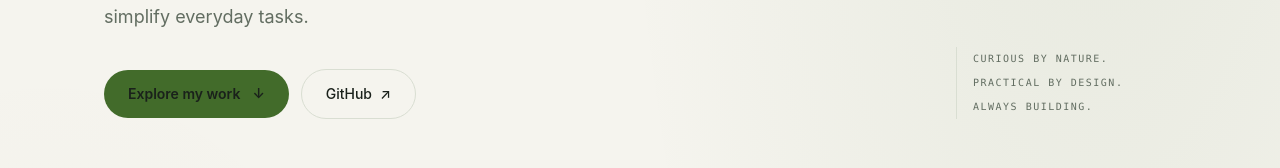
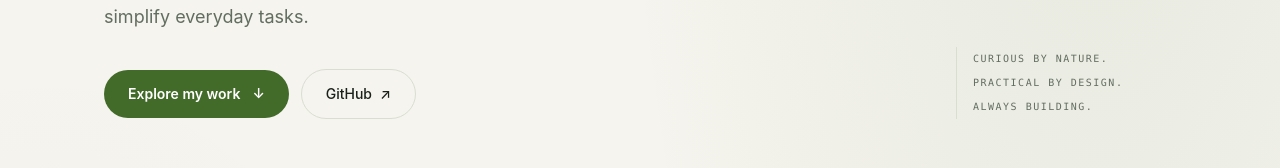
Before and after one commit to leenusdarnal/leenusdarnal.github.io, a SvelteKit app: page / in a window 1280 px wide. Shown: the part 585-753 px from the top of the page. Built offline with nearby package versions, Linux system fonts and the light colour scheme.

Commit message:
Apply accent contrast token directly to homepage text

```diff
--- a/src/routes/+page.svelte
+++ b/src/routes/+page.svelte
@@ -118,7 +118,7 @@
 
   <header class="flex items-center justify-between gap-3 border-b border-[var(--line)] py-4 sm:py-5">
     <a href="#top" aria-label="L. Leenus Darnal. — home" class="group flex min-w-0 shrink-0 items-center gap-2 text-xs font-semibold tracking-tight no-underline sm:gap-3 sm:text-sm">
-      <span aria-hidden="true" class="grid size-8 place-items-center rounded-full bg-[var(--accent)] text-sm font-black text-[var(--accent-contrast)] sm:size-9">L.</span>
+      <span aria-hidden="true" class="grid size-8 place-items-center rounded-full bg-[var(--accent)] text-sm font-black text-[var(--accent-contrast)] sm:size-9" style="color: var(--accent-contrast)">L.</span>
       <span>Leenus Darnal<span class="text-[var(--accent)]">.</span></span>
     </a>
 
@@ -162,7 +162,7 @@
           Small web tools, practical applications and experiments made to simplify everyday tasks.
         </p>
         <div class="mt-7 flex flex-wrap items-center gap-3 sm:mt-9">
-          <a href="#work" class="inline-flex min-h-11 items-center gap-2 rounded-full bg-[var(--accent)] px-5 py-3 text-sm font-semibold text-[var(--accent-contrast)] transition hover:-translate-y-0.5 sm:gap-3 sm:px-6 sm:py-3.5 hover:shadow-[0_12px_30px_color-mix(in_srgb,var(--accent)_20%,transparent)]">
+          <a href="#work" class="inline-flex min-h-11 items-center gap-2 rounded-full bg-[var(--accent)] px-5 py-3 text-sm font-semibold text-[var(--accent-contrast)] transition hover:-translate-y-0.5 sm:gap-3 sm:px-6 sm:py-3.5 hover:shadow-[0_12px_30px_color-mix(in_srgb,var(--accent)_20%,transparent)]" style="color: var(--accent-contrast)">
             Explore my work <span aria-hidden="true">↓</span>
           </a>
           <a href="https://github.com/leenusdarnal" target="_blank" rel="noopener noreferrer" class="inline-flex min-h-11 items-center gap-2 rounded-full border border-[var(--line)] px-5 py-3 text-sm font-medium text-[var(--ink)] transition hover:border-[var(--accent)] sm:px-6 sm:py-3.5">
@@ -270,7 +270,7 @@
                   </div>
                   <div class="relative flex aspect-[4/5] items-center justify-center overflow-hidden rounded-2xl border border-[var(--line)] p-3 shadow-lg sm:p-4" style="background-color:var(--panel);background-image:linear-gradient(45deg,var(--line) 25%,transparent 25%),linear-gradient(-45deg,var(--line) 25%,transparent 25%),linear-gradient(45deg,transparent 75%,var(--line) 75%),linear-gradient(-45deg,transparent 75%,var(--line) 75%);background-size:18px 18px;background-position:0 0,0 9px,9px -9px,-9px 0;">
                     <div class="relative h-[72%] w-[48%] rounded-t-[48%] bg-[#e2c1a1] shadow-xl"></div>
-                    <span class="absolute left-3 top-3 rounded-full bg-[var(--accent)] px-2 py-1 font-mono text-[8px] text-[var(--accent-contrast)]">CUTOUT</span>
+                    <span class="absolute left-3 top-3 rounded-full bg-[var(--accent)] px-2 py-1 font-mono text-[8px] text-[var(--accent-contrast)]" style="color: var(--accent-contrast)">CUTOUT</span>
                   </div>
                 </div>
               {/if}
@@ -309,7 +309,7 @@
           <p class="mt-5 max-w-lg text-sm leading-7 text-[var(--muted)]">I'm always happy to hear about ideas, useful tools and interesting projects.</p>
         </div>
         <div class="flex flex-wrap gap-3 text-sm font-semibold sm:gap-4">
-          <a class="inline-flex min-h-11 items-center gap-2 rounded-full bg-[var(--accent)] px-4 py-3 text-[var(--accent-contrast)] transition hover:-translate-y-0.5 sm:px-5" href="mailto:leenus.darnal@gmail.com">Send an email ↗</a>
+          <a class="inline-flex min-h-11 items-center gap-2 rounded-full bg-[var(--accent)] px-4 py-3 text-[var(--accent-contrast)] transition hover:-translate-y-0.5 sm:px-5" style="color: var(--accent-contrast)" href="mailto:leenus.darnal@gmail.com">Send an email ↗</a>
           <a class="inline-flex min-h-11 items-center gap-2 rounded-full border border-[var(--line)] px-4 py-3 transition hover:border-[var(--accent)] sm:px-5" href="https://github.com/leenusdarnal" target="_blank" rel="noopener noreferrer">GitHub ↗</a>
         </div>
       </div>
```
